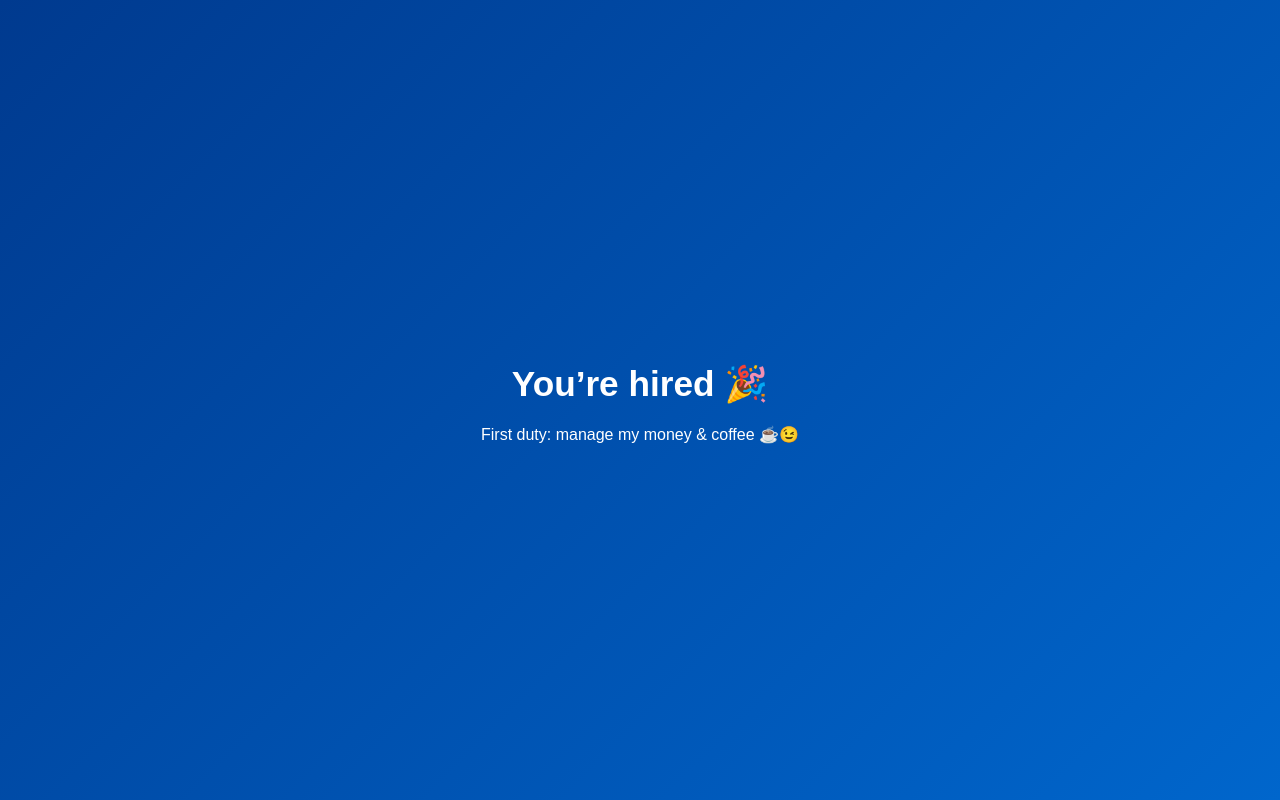
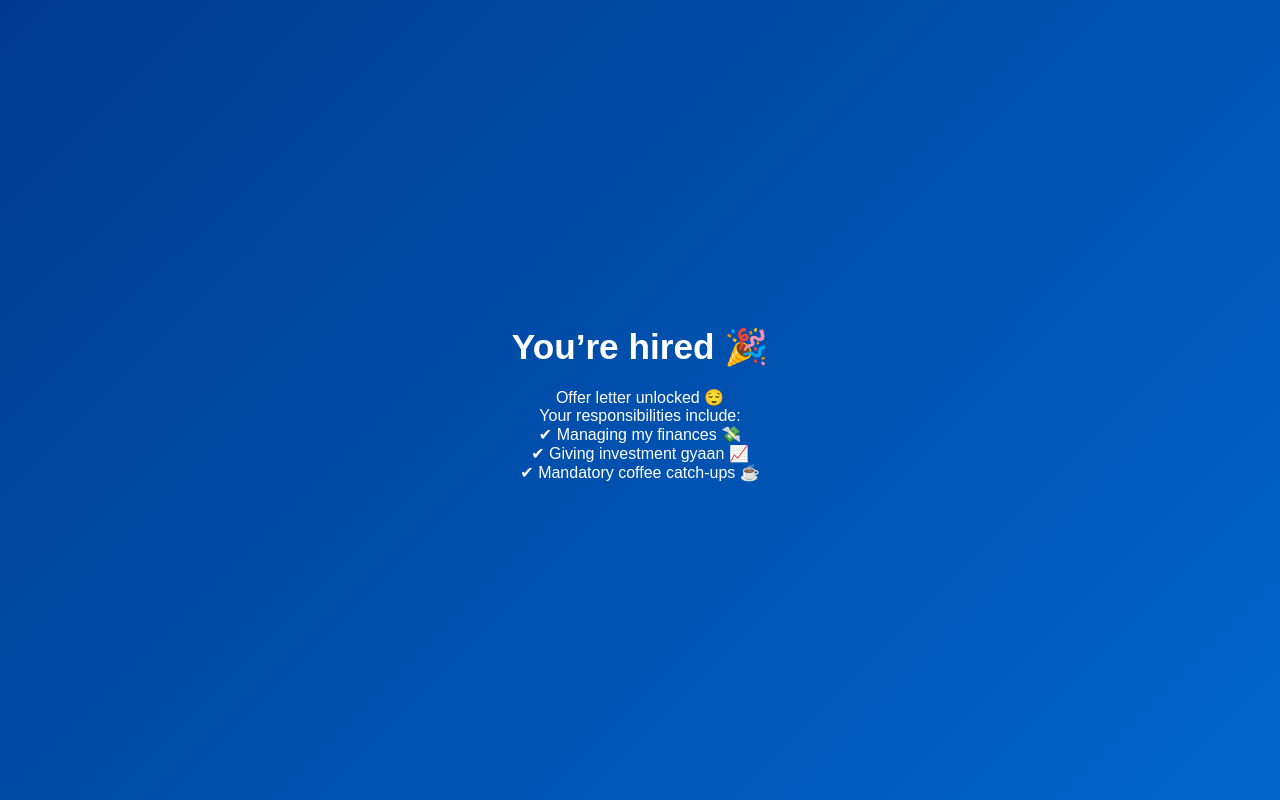
Before and after one commit to parth2897/RM, a plain HTML site: page index.html in a window 1280 px wide. Both pictures are taken after a click on the button "Yes 😌". Drawn offline with Linux system fonts and the light colour scheme.

Commit message:
updated content on second page

```diff
--- a/index.html
+++ b/index.html
@@ -76,7 +76,13 @@
 
 <div class="container final" id="end">
   <h1>You’re hired 🎉</h1>
-  <p>First duty: manage my money & coffee ☕😉</p>
+  <p>
+  Offer letter unlocked 😌<br>
+  Your responsibilities include:<br>
+  ✔ Managing my finances 💸<br>
+  ✔ Giving investment gyaan 📈<br>
+  ✔ Mandatory coffee catch-ups ☕
+  </p>
 </div>
 
 <script>
```
